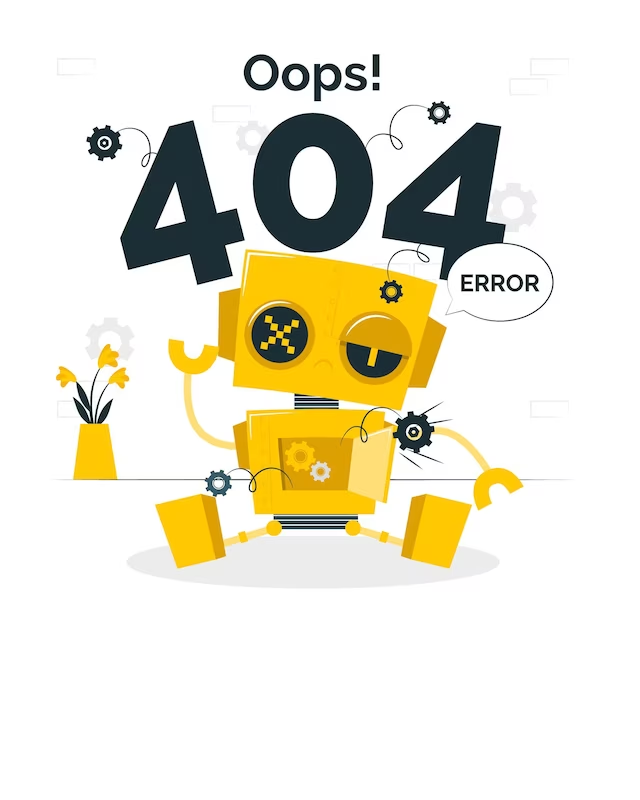
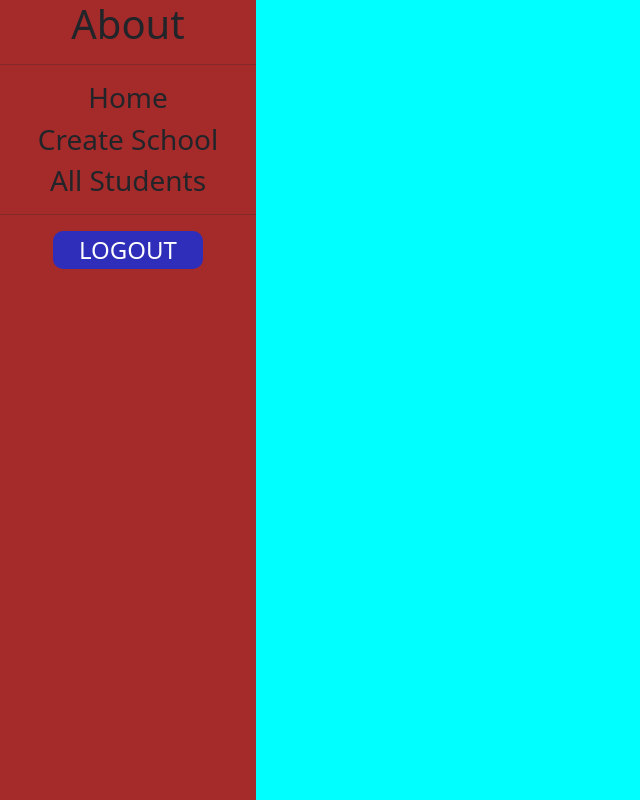
Before and after one commit to Bharath-2209/School-App, an Angular app: page /dashboard in a window 1280 px wide. Shown: the whole page, without its empty margins (0-640 px from the left). Built offline with nearby package versions, Linux system fonts and the light colour scheme.

Commit message:
created dashboard

```diff
--- a/src/app/app-routing.module.ts
+++ b/src/app/app-routing.module.ts
@@ -3,11 +3,14 @@ import { RouterModule, Routes } from '@angular/router';
 import { LoginComponent } from './login/login.component';
 import { FormsModule } from '@angular/forms';
 import { PagenotfoundComponent } from './pagenotfound/pagenotfound.component';
+import { DashboardComponent } from './dashboard/dashboard.component';
 
 const routes: Routes = [
   {path:"", component:LoginComponent},
+  {path:"login", component:LoginComponent},
+  {path: "dashboard", component:DashboardComponent},
   {path:"**", component:PagenotfoundComponent},
-  {path:"login", component:LoginComponent},
+
 ];
 
 @NgModule({
--- a/src/app/app.module.ts
+++ b/src/app/app.module.ts
@@ -5,12 +5,14 @@ import { AppRoutingModule } from './app-routing.module';
 import { AppComponent } from './app.component';
 import { LoginComponent } from './login/login.component';
 import { PagenotfoundComponent } from './pagenotfound/pagenotfound.component';
+import { DashboardComponent } from './dashboard/dashboard.component';
 
 @NgModule({
   declarations: [
     AppComponent,
     LoginComponent,
-    PagenotfoundComponent
+    PagenotfoundComponent,
+    DashboardComponent
   ],
   imports: [
     BrowserModule,
--- /dev/null
+++ b/src/app/authentication.guard.ts
@@ -0,0 +1,5 @@
+import { CanActivateFn } from '@angular/router';
+
+export const authenticationGuard: CanActivateFn = (route, state) => {
+  return true;
+};
--- /dev/null
+++ b/src/app/dashboard/dashboard.component.css
@@ -0,0 +1,26 @@
+.parent{
+    width: 100vw;
+    height: 100vh;
+    display: flex;
+
+}
+.left{
+    width: 20%;
+    height: 100%;
+    background-color: brown;
+    text-align: center;
+}
+button{
+    width: 150px;
+    border-radius: 10px;
+    border: 0;
+    color: white;
+    background-color: rgb(46, 46, 187);
+    font-size: x-large;
+    text-transform: uppercase;
+}
+.right{
+    width: 80%;
+    height: 100%;
+    background-color: aqua;
+}
--- /dev/null
+++ b/src/app/dashboard/dashboard.component.html
@@ -0,0 +1,16 @@
+<div class="parent">
+    <div class="left">
+        <h1>About</h1>
+        <hr>
+        <h3>Home</h3>
+        <h3>Create School</h3>
+        <h3>All Students</h3>
+
+        <hr>
+        <button>Logout</button>
+
+    </div>
+    <div class="right">
+
+    </div>
+</div>
--- a/src/app/login/login.component.css
+++ b/src/app/login/login.component.css
@@ -6,11 +6,12 @@ header{
     align-items: center;
 }
 form{
-    width: 300px;
-    height: 350px;
+    width: 350px;
+    height: 300px;
     background-color: grey;
     border-radius: 30px;
-    padding: 30px;
+    padding: 20px;
+    padding-left: 40px;
 }
 input{
     height: 45px;
```
Also changed, not shown: src/app/dashboard/dashboard.component.ts (added, +10 -0 lines), 2 other files (tests, documents, lock files or other folders).
